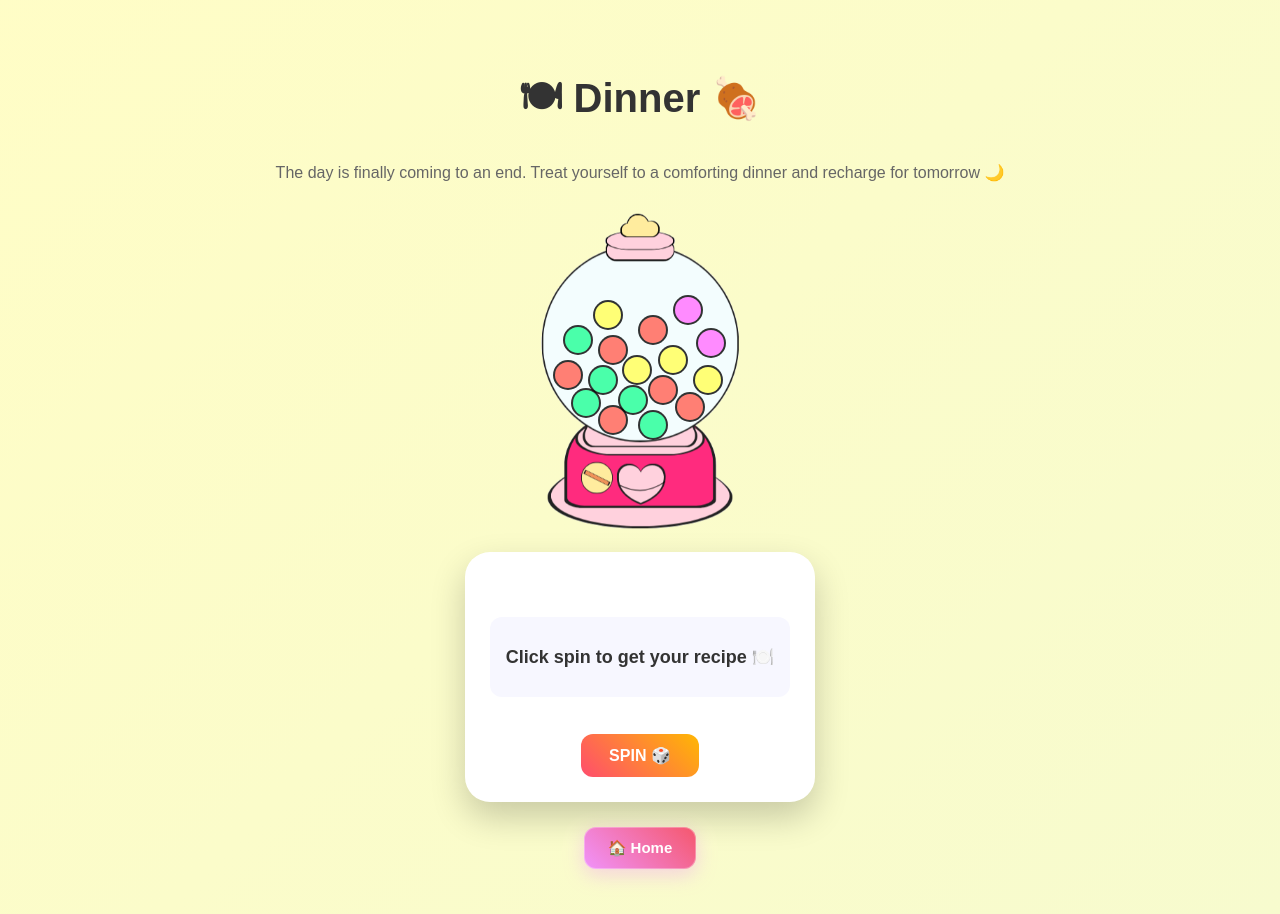
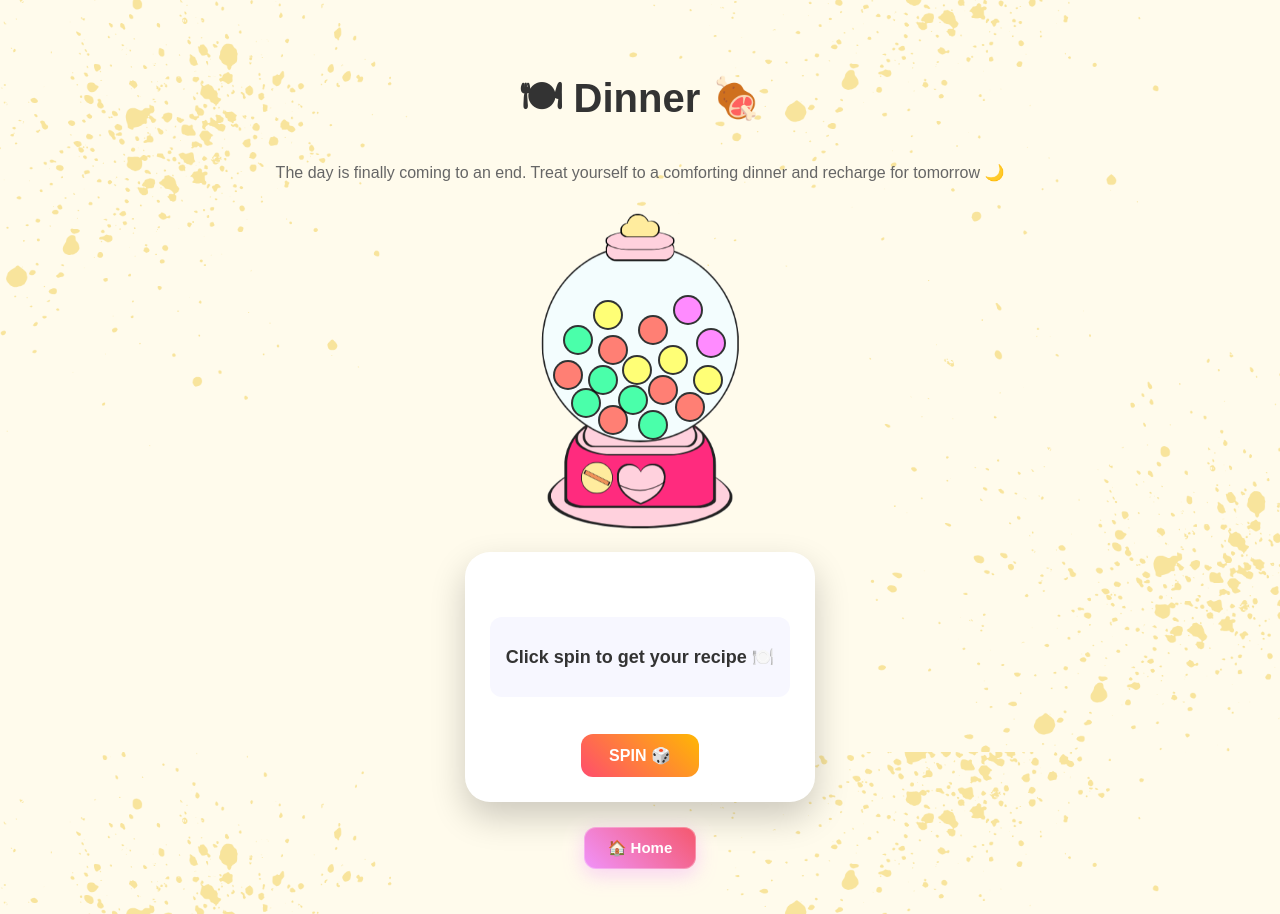
Before and after one commit to sxrxnyx07/GitExercise-OmakaseToday, a Flask app: page /dinner in a window 1280 px wide. Shown: the part 48-962 px from the top of the page. Run offline with Flask 3, Linux system fonts and the light colour scheme; data that the repository does not hold is empty.

Commit message:
Added Xinfei background into my page

```diff
--- a/static/style.css
+++ b/static/style.css
@@ -1,8 +1,12 @@
-               /* ___________For Gacha page____________*/
+/* ___________________________For Gacha page_____________________*/
 body {
     font-family: Arial, sans-serif;
-    background: linear-gradient(135deg, #fffdc6, #f7fbce);
     margin: 0;
+
+    background-image: url("/static/background.png");
+    background-size: cover;
+    background-position: center;
+    background-attachment: fixed;
 }
 
 .container {
```
Also changed, not shown: static/background.png (added).
